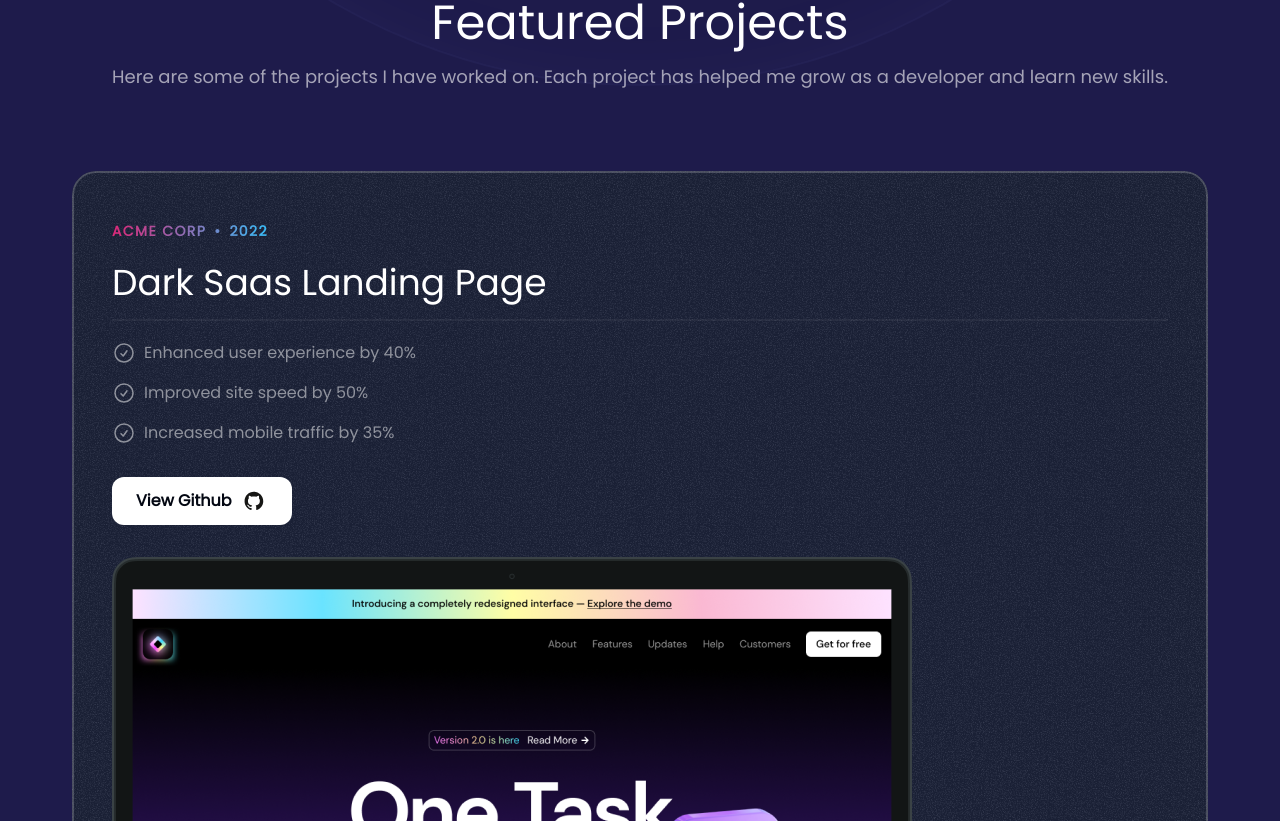
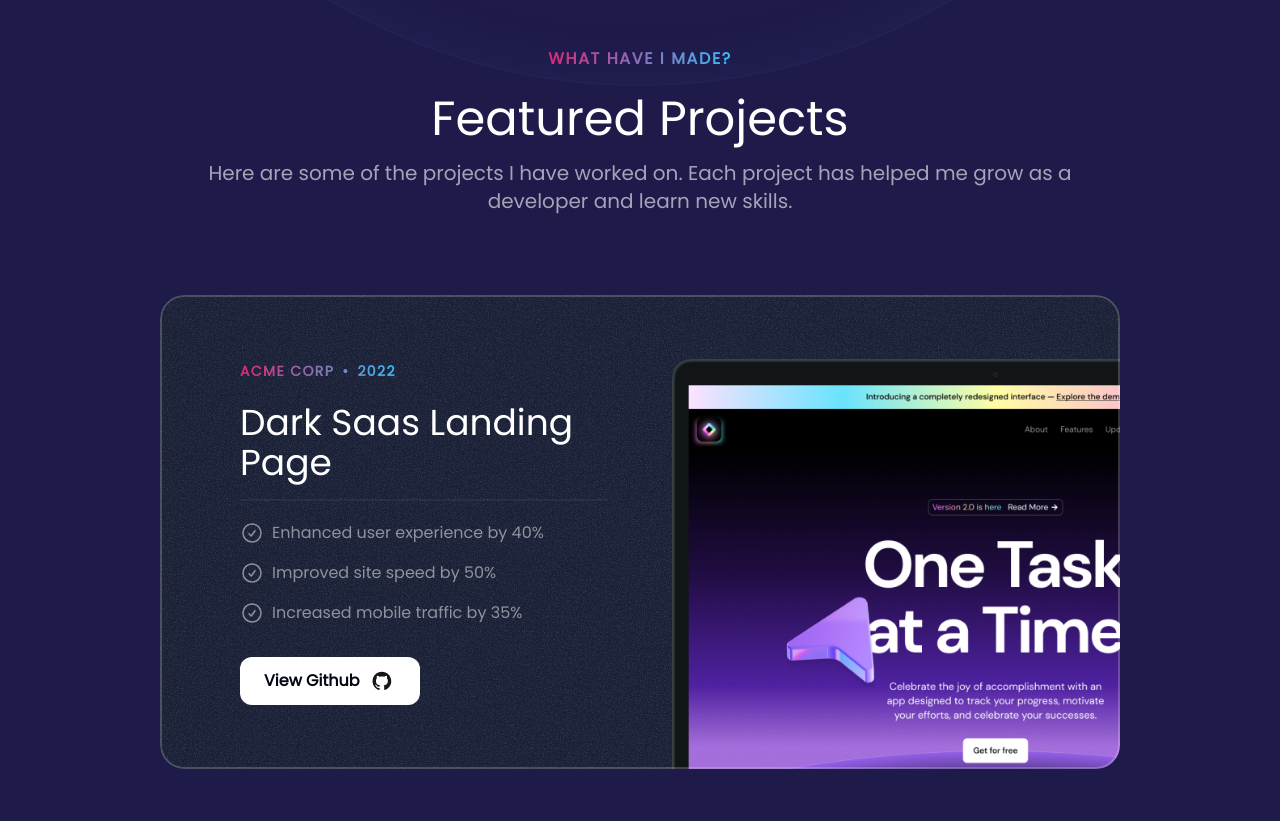
Before and after one commit to Abhinavexists/Portfolio, a Next.js app: page / in a window 1280 px wide. Shown: the part 999-1820 px from the top of the page. Built offline with nearby package versions, Linux system fonts and the light colour scheme.

Commit message:
Updated Projects.tsx , Added Desktop Responsive View

```diff
--- a/src/app/globals.css
+++ b/src/app/globals.css
@@ -11,3 +11,9 @@
      @apply absolute inset-0 border-2 top-1/2 left-1/2 -translate-x-1/2 -translate-y-1/2 rounded-full border-indigo-400/5 shadow-[0_0_80px_inset] shadow-indigo-400/5;
   }
 }
+
+@layer utilities {
+   .container {
+     @apply lg:max-w-5xl;
+   }
+}
--- a/src/sections/Projects.tsx
+++ b/src/sections/Projects.tsx
@@ -47,7 +47,7 @@
 
 export const ProjectsSection = () => {
   return (
-    <section className="pb-16">
+    <section className="pb-16 lg:py-24">
       <div className="container">
         <div className="flex justify-center">
           <p className="uppercase font-semibold tracking-widest bg-gradient-to-r from-pink-600 to-sky-400 bg-clip-text text-transparent">
@@ -57,19 +57,21 @@
         <h2 className="font-serif text-3xl md:text-5xl text-center mt-6">
           Featured Projects
         </h2>
-          <p className="text-white/60 md:text-lg text-center mt-4 max-wd-md mx=auto">
+          <p className="text-white/60 md:text-lg  lg:text-xl text-center mt-4 max-wd-md mx=auto">
               Here are some of the projects I have worked on. Each project has
               helped me grow as a developer and learn new skills.
           </p>
         <div className="flex flex-col mt-10 md:mt-20 gap-20">
           {portfolioProjects.map((project) => (
-            <div key={project.title} className="bg-gray-800/70 rounded-3xl relative z-0 overflow-hidden after:z-10 after:content-[''] after:absolute after:inset-0 after:outline-2 after:outline after:-outline-offset-2 after:rounded-3xl after:outline-white/20 px-8 pt-8 md:pt-12 md:px-10 after:pointer-events-none"
+            <div key={project.title} className="bg-gray-800/70 rounded-3xl relative z-0 overflow-hidden after:z-10 after:content-[''] after:absolute after:inset-0 after:outline-2 after:outline after:-outline-offset-2 after:rounded-3xl after:outline-white/20 px-8 pt-8 md:pt-12 md:px-10 lg:pt-16 lg:px-20 after:pointer-events-none"
             >
               <div className="absolute inset-0 -z-10 opacity-10"
                 style={{
                   backgroundImage: `url(${grainImage.src})`,
                 }}
               ></div>
+                <div className="lg:grid lg:grid-cols-2 lg:gap-16">
+                  <div className="lg:pb-16">
                     <div className="bg-gradient-to-r from-pink-600 to-sky-400 inline-flex gap-2 font-bold uppercase tracking-widest text-sm text-transparent bg-clip-text">
                       <span>{project.company}</span>
                       <span>&bull;</span>
@@ -95,11 +97,15 @@
                       <GithubIcon className="size-7" />
                     </button>
                   </a>
+                </div>
+                <div className="relative">
                 <Image
                 src={project.image}
                 alt={project.title}
-              className="mt-8 -mb-4 md:-mb-0"
+                className="mt-8 -mb-4 md:-mb-0 lg:mt-0 lg:absolute lg:h-full lg:w-auto lg:max-w-none"
                 />
+                </div>
+              </div>
             </div>
           ) )}
         </div>
```
Lines whose indentation alone changed are shown as unchanged.
